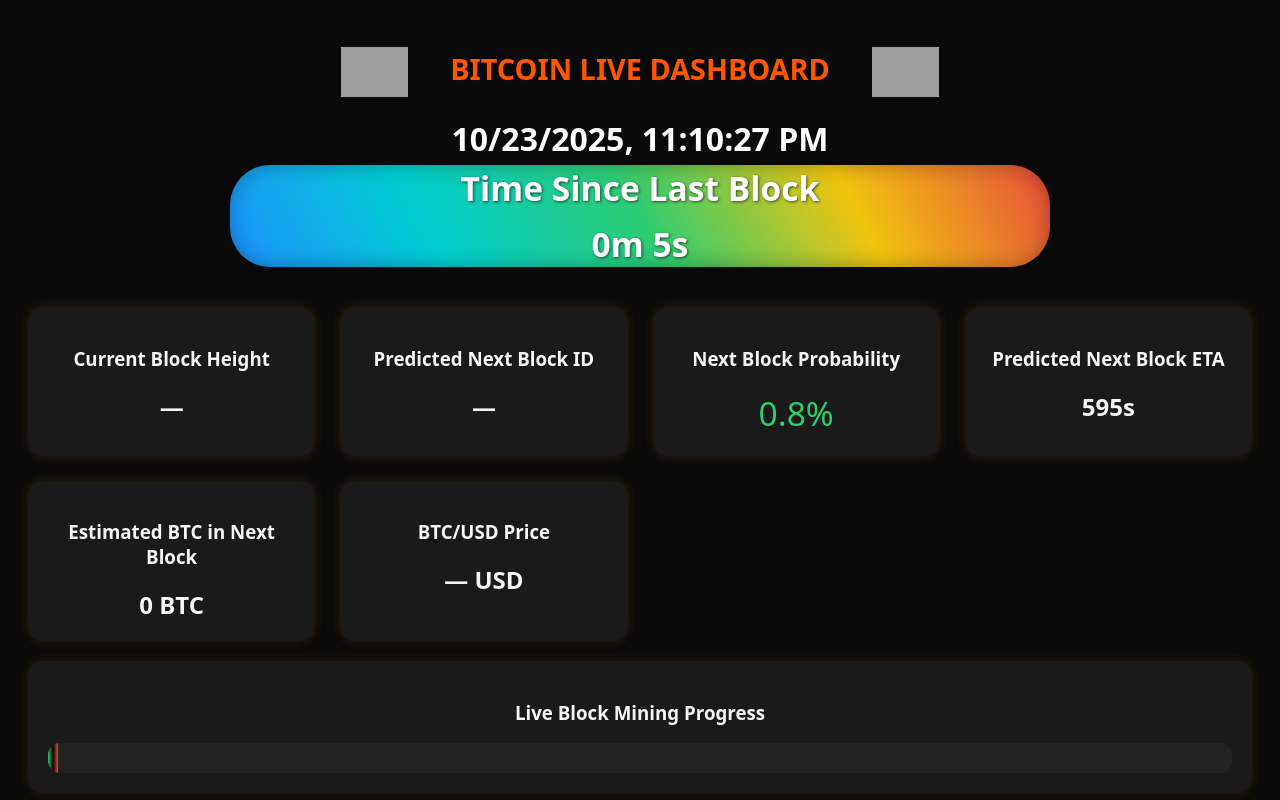
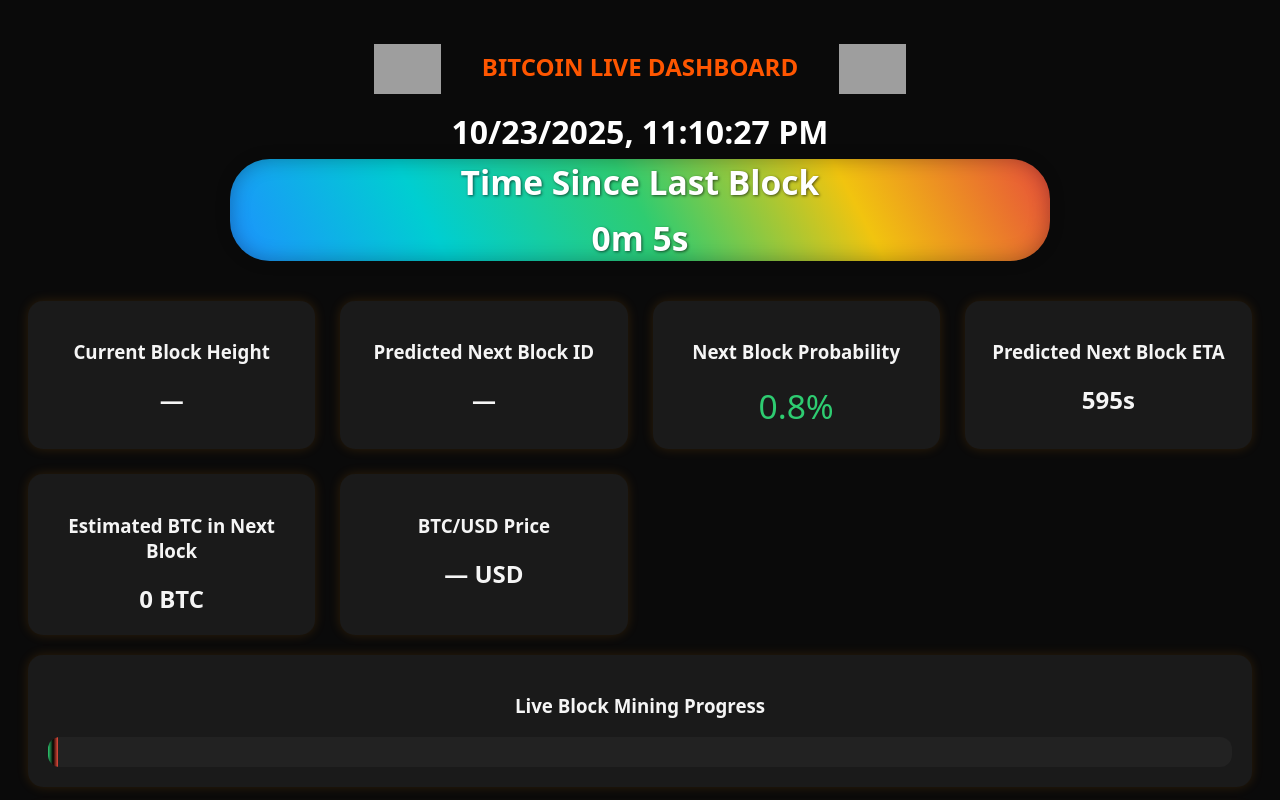
Before and after one commit to TMAS007/tmas007.github.io, a plain HTML site: page index.html in a window 1280 px wide. Shown: the top 800 px of the page. Drawn offline with nearby package versions, Linux system fonts and the light colour scheme; no server answers; grey boxes are pictures that could not be loaded; animation ran at ten frames a second.

Commit message:
Update index.html

```diff
--- a/index.html
+++ b/index.html
@@ -15,7 +15,7 @@ body {
   overflow-x:hidden;
   -webkit-overflow-scrolling: touch;
 }
-h1 { color:#f7931a; font-size:1.8rem; transition: color 1s linear; }
+h1 { color:#f7931a; font-size:1.5rem; transition: color 1s linear; }
 #dateTime { margin-top:5px; font-size:2rem; font-weight: bold; color:#fff; }
 #cardBlockTimer {
   margin:-28px auto 40px auto;
```
